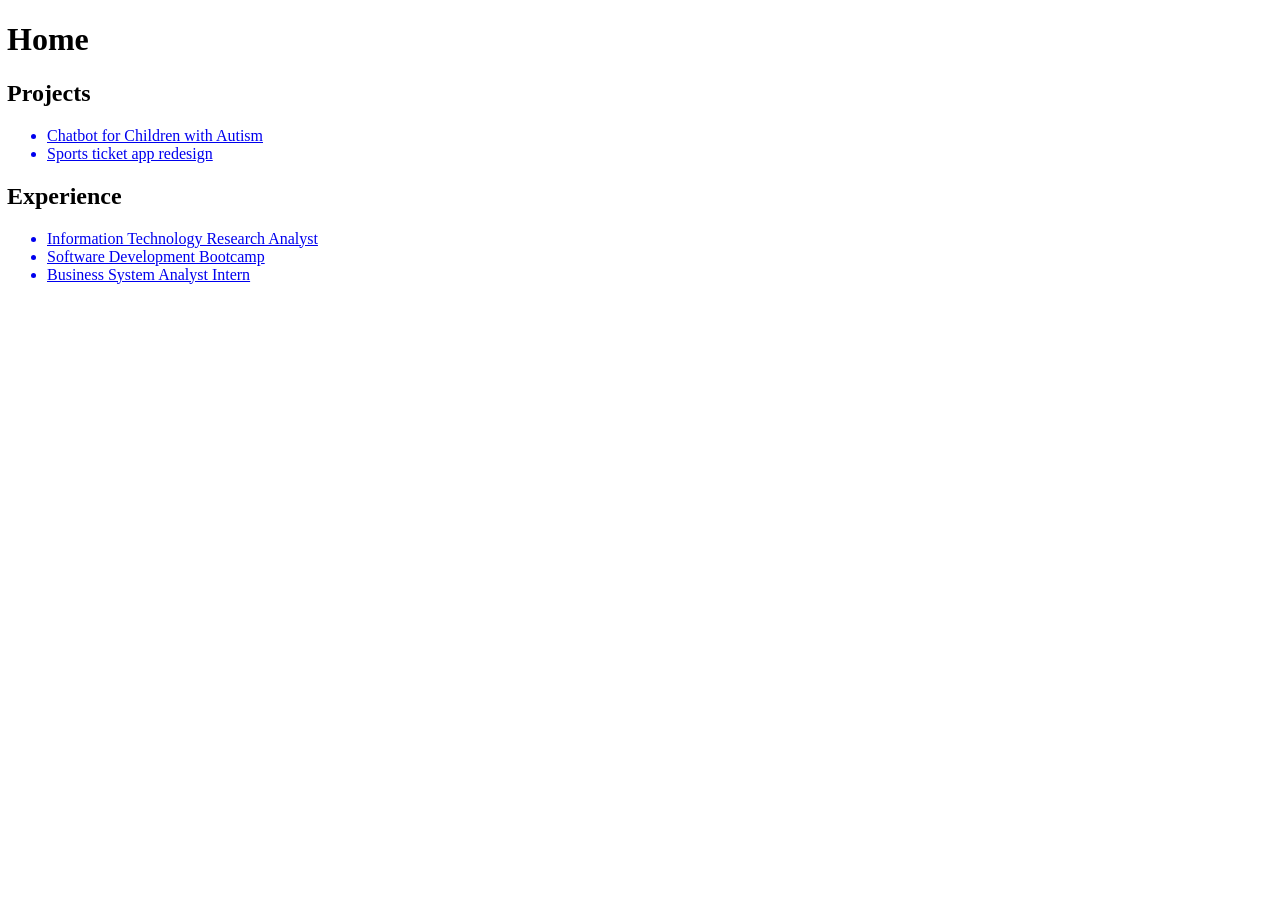
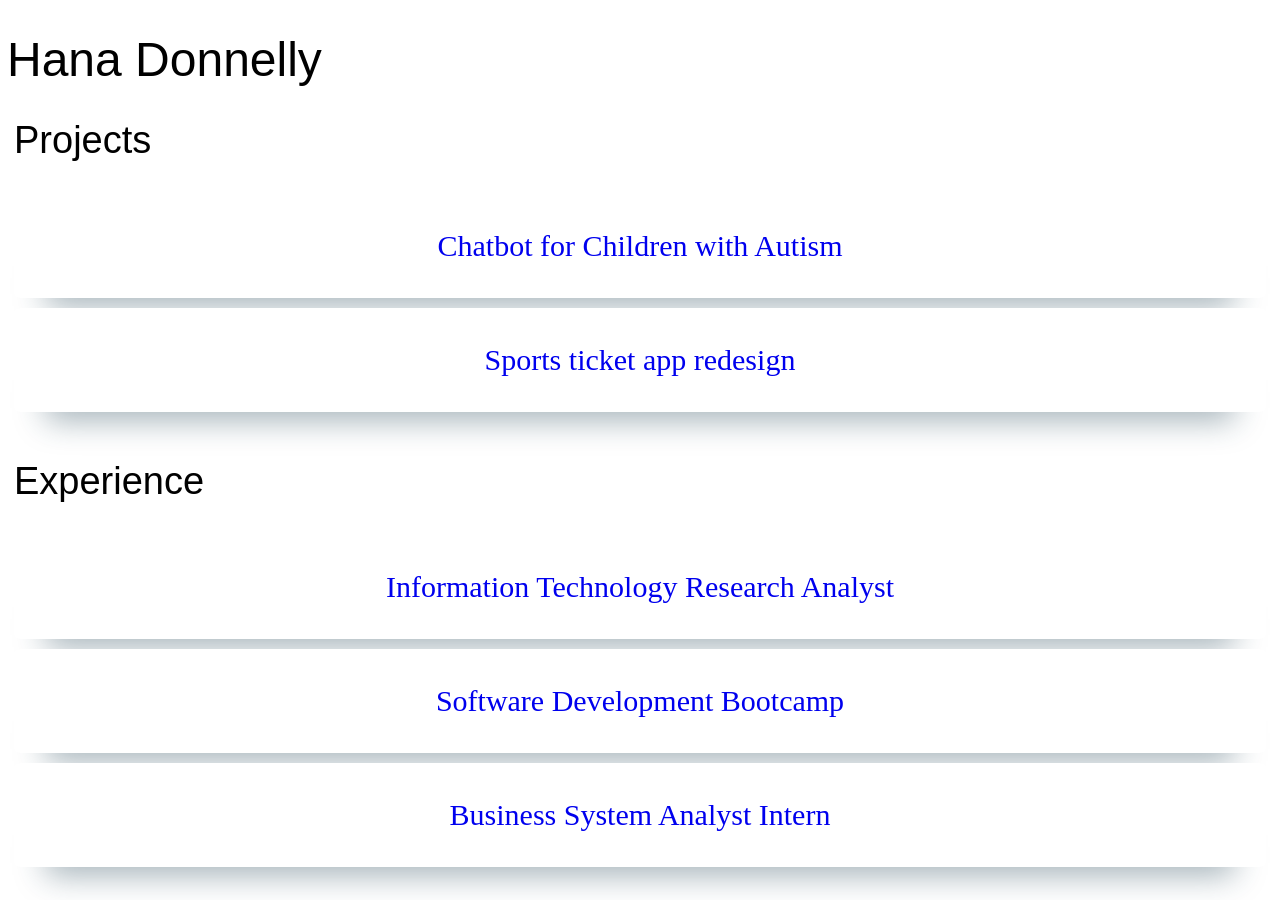
Before and after one commit to hanaEdonnelly/hana.gallery, a Jekyll site: the page built from index.html, in a window 1280 px wide. Built offline with Jekyll 4.4.1, drawn with Linux system fonts in a browser that asks for light colours; some web fonts are replaced.

Commit message:
Add files via upload

```diff
--- a/index.html
+++ b/index.html
@@ -1,15 +1,19 @@
 ---
 layout: default
-title: Home
+title: Hana Donnelly
 ---
+<div class="box-container">
   <h2>Projects</h2>
   <ul id="projects" class="ul-boxes">
     {% for project in site.projects %}
-  <a href="{{ project.url }}"><li>{{ project.title }}</li></a>
+    <li><a href="{{ project.url }}">{{ project.title }}</a></li>
     {% endfor %}
   </ul>
+</div>
+<div class="box-container">
   <h2>Experience</h2>
   <ul id="resume" class="ul-boxes">
   {% for entry in site.resume_entries %}
-<a href="{{ entry.url }}"><li>{{ entry.title }}</li></a>
+  <li><a href="{{ entry.url }}">{{ entry.title }}</a></li>
   {% endfor %}
+</div>
--- a/styles.css
+++ b/styles.css
@@ -1,11 +1,158 @@
+@font-face {
+  font-family: 'Bitter';
+  font-style: italic;
+  font-weight: 100;
+  font-display: swap;
+  src: url(https://fonts.gstatic.com/s/bitter/v33/raxjHiqOu8IVPmn7epZnDMyKBvHf5D6c4P3OWA.ttf) format('truetype');
+}
+@font-face {
+  font-family: 'Bitter';
+  font-style: italic;
+  font-weight: 200;
+  font-display: swap;
+  src: url(https://fonts.gstatic.com/s/bitter/v33/raxjHiqOu8IVPmn7epZnDMyKBvHf5D6cYPzOWA.ttf) format('truetype');
+}
+@font-face {
+  font-family: 'Bitter';
+  font-style: italic;
+  font-weight: 300;
+  font-display: swap;
+  src: url(https://fonts.gstatic.com/s/bitter/v33/raxjHiqOu8IVPmn7epZnDMyKBvHf5D6cvvzOWA.ttf) format('truetype');
+}
+@font-face {
+  font-family: 'Bitter';
+  font-style: italic;
+  font-weight: 400;
+  font-display: swap;
+  src: url(https://fonts.gstatic.com/s/bitter/v33/raxjHiqOu8IVPmn7epZnDMyKBvHf5D6c4PzOWA.ttf) format('truetype');
+}
+@font-face {
+  font-family: 'Bitter';
+  font-style: italic;
+  font-weight: 500;
+  font-display: swap;
+  src: url(https://fonts.gstatic.com/s/bitter/v33/raxjHiqOu8IVPmn7epZnDMyKBvHf5D6c0vzOWA.ttf) format('truetype');
+}
+@font-face {
+  font-family: 'Bitter';
+  font-style: italic;
+  font-weight: 600;
+  font-display: swap;
+  src: url(https://fonts.gstatic.com/s/bitter/v33/raxjHiqOu8IVPmn7epZnDMyKBvHf5D6cPvvOWA.ttf) format('truetype');
+}
+@font-face {
+  font-family: 'Bitter';
+  font-style: italic;
+  font-weight: 700;
+  font-display: swap;
+  src: url(https://fonts.gstatic.com/s/bitter/v33/raxjHiqOu8IVPmn7epZnDMyKBvHf5D6cB_vOWA.ttf) format('truetype');
+}
+@font-face {
+  font-family: 'Bitter';
+  font-style: italic;
+  font-weight: 800;
+  font-display: swap;
+  src: url(https://fonts.gstatic.com/s/bitter/v33/raxjHiqOu8IVPmn7epZnDMyKBvHf5D6cYPvOWA.ttf) format('truetype');
+}
+@font-face {
+  font-family: 'Bitter';
+  font-style: italic;
+  font-weight: 900;
+  font-display: swap;
+  src: url(https://fonts.gstatic.com/s/bitter/v33/raxjHiqOu8IVPmn7epZnDMyKBvHf5D6cSfvOWA.ttf) format('truetype');
+}
+@font-face {
+  font-family: 'Bitter';
+  font-style: normal;
+  font-weight: 100;
+  font-display: swap;
+  src: url(https://fonts.gstatic.com/s/bitter/v33/raxhHiqOu8IVPmnRc6SY1KXhnF_Y8fbeCL8.ttf) format('truetype');
+}
+@font-face {
+  font-family: 'Bitter';
+  font-style: normal;
+  font-weight: 200;
+  font-display: swap;
+  src: url(https://fonts.gstatic.com/s/bitter/v33/raxhHiqOu8IVPmnRc6SY1KXhnF_Y8XbfCL8.ttf) format('truetype');
+}
+@font-face {
+  font-family: 'Bitter';
+  font-style: normal;
+  font-weight: 300;
+  font-display: swap;
+  src: url(https://fonts.gstatic.com/s/bitter/v33/raxhHiqOu8IVPmnRc6SY1KXhnF_Y8ajfCL8.ttf) format('truetype');
+}
+@font-face {
+  font-family: 'Bitter';
+  font-style: normal;
+  font-weight: 400;
+  font-display: swap;
+  src: url(https://fonts.gstatic.com/s/bitter/v33/raxhHiqOu8IVPmnRc6SY1KXhnF_Y8fbfCL8.ttf) format('truetype');
+}
+@font-face {
+  font-family: 'Bitter';
+  font-style: normal;
+  font-weight: 500;
+  font-display: swap;
+  src: url(https://fonts.gstatic.com/s/bitter/v33/raxhHiqOu8IVPmnRc6SY1KXhnF_Y8cTfCL8.ttf) format('truetype');
+}
+@font-face {
+  font-family: 'Bitter';
+  font-style: normal;
+  font-weight: 600;
+  font-display: swap;
+  src: url(https://fonts.gstatic.com/s/bitter/v33/raxhHiqOu8IVPmnRc6SY1KXhnF_Y8SjYCL8.ttf) format('truetype');
+}
+@font-face {
+  font-family: 'Bitter';
+  font-style: normal;
+  font-weight: 700;
+  font-display: swap;
+  src: url(https://fonts.gstatic.com/s/bitter/v33/raxhHiqOu8IVPmnRc6SY1KXhnF_Y8RHYCL8.ttf) format('truetype');
+}
+@font-face {
+  font-family: 'Bitter';
+  font-style: normal;
+  font-weight: 800;
+  font-display: swap;
+  src: url(https://fonts.gstatic.com/s/bitter/v33/raxhHiqOu8IVPmnRc6SY1KXhnF_Y8XbYCL8.ttf) format('truetype');
+}
+@font-face {
+  font-family: 'Bitter';
+  font-style: normal;
+  font-weight: 900;
+  font-display: swap;
+  src: url(https://fonts.gstatic.com/s/bitter/v33/raxhHiqOu8IVPmnRc6SY1KXhnF_Y8V_YCL8.ttf) format('truetype');
+}
+@font-face {
+  font-family: 'Racing Sans One';
+  font-style: normal;
+  font-weight: 400;
+  font-display: swap;
+  src: url(https://fonts.gstatic.com/s/racingsansone/v15/sykr-yRtm7EvTrXNxkv5jfKKyDCwLw.ttf) format('truetype');
+}
 h1 {
+  font-family: "Racing Sans One", sans-serif;
+  font-weight: 400;
+  font-style: normal;
   text-wrap: pretty;
+  font-size: 48px;
 }
 h2 {
+  font-family: "Racing Sans One", sans-serif;
+  font-weight: 400;
+  font-style: normal;
   text-wrap: pretty;
+  font-size: 38px;
 }
-p {
+p,
+a {
+  font-family: "Bitter", serif;
+  font-optical-sizing: auto;
+  font-weight: 400;
+  font-style: normal;
   text-wrap: pretty;
+  font-size: 30px;
 }
 html {
   width: 100%;
@@ -35,6 +182,24 @@ img {
   display: block;
   margin: auto;
 }
+.ul-boxes {
+  display: flex;
+  flex-flow: column wrap;
+  list-style-type: none;
+  margin: 0;
+  padding: 0;
+}
+.ul-boxes > li {
+  margin-bottom: 10px;
+  padding: 35px 5px;
+  border-radius: 7px;
+  text-align: center;
+  box-shadow: 0 2.5rem 2rem -2rem hsla(200, 50%, 20%, 0.4);
+  background-color: #fff;
+}
+.ul-boxes > li > a {
+  text-decoration: none;
+}
 .body-div {
   padding: 0;
   margin: 0;
@@ -47,3 +212,7 @@ img {
   box-sizing: border-box;
   padding: 0 7px;
 }
+.box-container {
+  padding: 0 7px 7px 7px;
+  border-radius: 7px;
+}
```
Also changed, not shown: styles.less (+42 -1 lines), 3 other files. Lines whose indentation alone changed are shown as unchanged.
